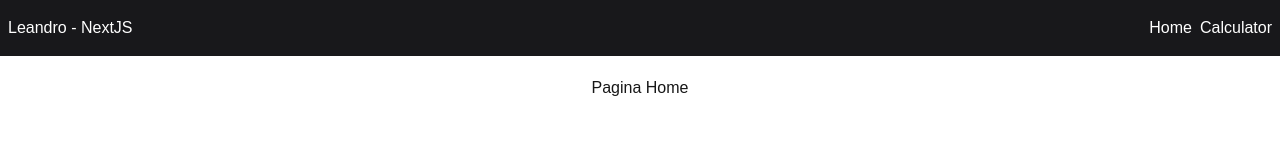
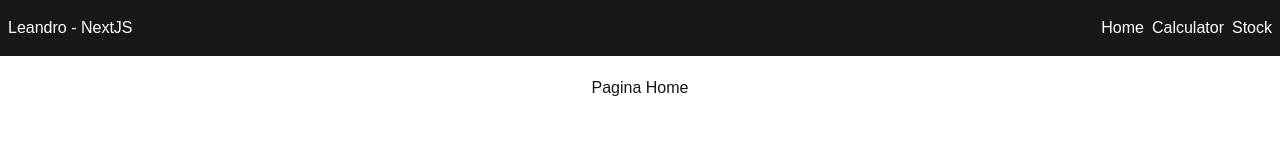
Before and after one commit to leandrolauren/Calculator, a Next.js app: page / in a window 1280 px wide. Shown: the top 160 px of the page. Built offline with nearby package versions, Linux system fonts and the light colour scheme.

Commit message:
feat: formated

```diff
--- a/src/app/components/Header.tsx
+++ b/src/app/components/Header.tsx
@@ -13,6 +13,9 @@ export function Header(){
                         <li>
                             <Link href={"/calculator"}>Calculator</Link>
                         </li>
+                        <li>
+                            <Link href={"/stock"}>Stock</Link>
+                        </li>
                     </ul>
                 </nav>
             </div>
```
